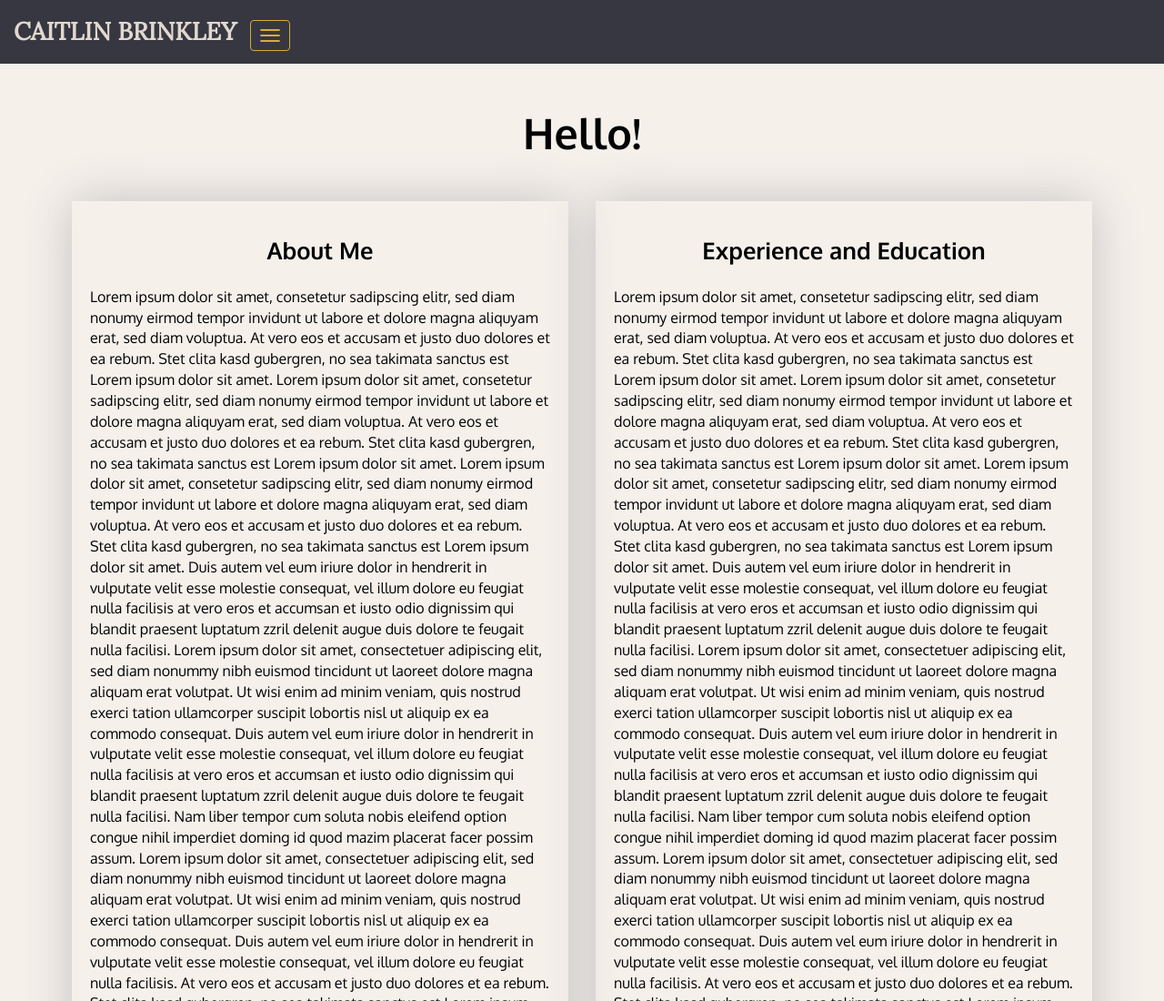
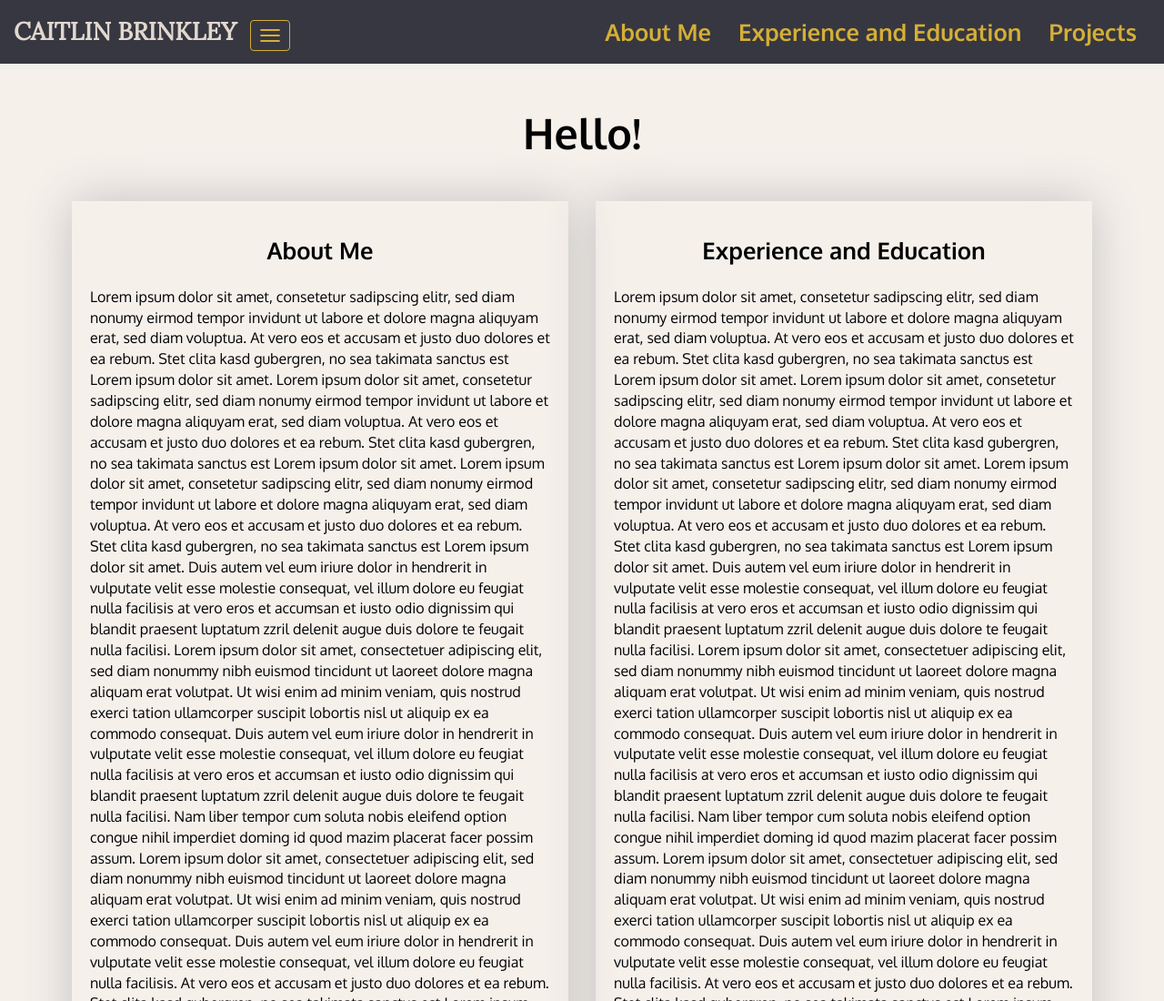
Before and after one commit to caitlinbrinkley/website, a plain HTML site: page index.html in a window 1280 px wide. Shown: the top 1100 px of the page at 91% size. Drawn offline with Linux system fonts and the light colour scheme.

Commit message:
Update index.html

```diff
--- a/index.html
+++ b/index.html
@@ -30,15 +30,15 @@
                 </div>
 
                 <div id="collapsable-nav" class="collapse navbar-collapse">
-                    <ul id="nav-list" class="nav navbar-nav navbar-right visible-xs text-center">
+                    <ul id="nav-list" class="nav navbar-nav navbar-right visible-xs visible-md visible-lg text-center">
                         <li>
-                            <a href="#about-tile"><br class="hidden-xs">About Me</a>
+                            <a href="#about-tile"><br class="hidden-xs hidden-md hidden-lg">About Me</a>
                         </li>
                         <li>
-                            <a href="#ed-tile"><br class="hidden-xs">Experience and Education</a>
+                            <a href="#ed-tile"><br class="hidden-xs hidden-md hidden-lg">Experience and Education</a>
                         </li>
                         <li>
-                            <a href="#proj-tile"><br class="hidden-xs">Projects</a>
+                            <a href="#proj-tile"><br class="hidden-xs hidden-md hidden-lg">Projects</a>
                         </li>
                     </ul>
                 </div>
```
